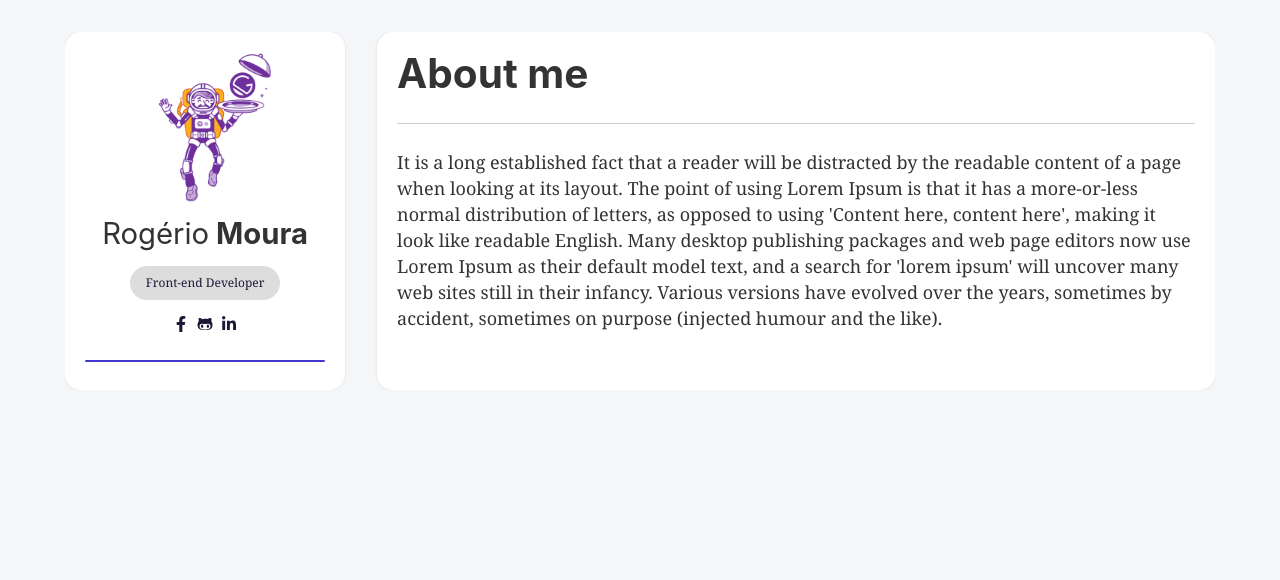
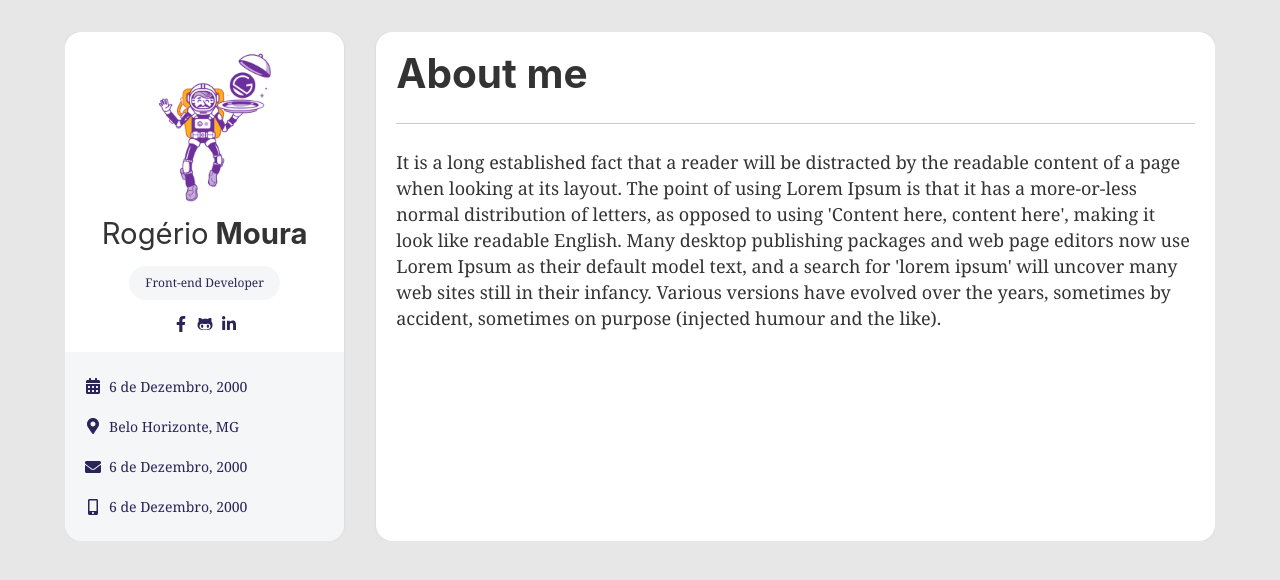
Before and after one commit to roger067/My-Portfolio, a Gatsby site: page / in a window 1280 px wide. Built offline with nearby package versions, Linux system fonts and the light colour scheme; Gatsby itself is replaced by a stand-in of ours.

Commit message:
adding some icons

```diff
--- a/src/components/header.js
+++ b/src/components/header.js
@@ -6,6 +6,12 @@ import {
   faGithubAlt,
   faLinkedinIn,
 } from "@fortawesome/free-brands-svg-icons"
+import {
+  faCalendarAlt,
+  faMapMarkerAlt,
+  faEnvelope,
+  faMobileAlt,
+} from "@fortawesome/free-solid-svg-icons"
 
 const Header = () => (
   <div className="sidebar">
@@ -20,7 +26,24 @@ const Header = () => (
         <FontAwesomeIcon icon={faGithubAlt} />
         <FontAwesomeIcon icon={faLinkedinIn} />
       </div>
-      <div className="divisor" />
+      <div className="info-bottom">
+        <div className="info-line">
+          <FontAwesomeIcon icon={faCalendarAlt} />
+          <span>6 de Dezembro, 2000</span>
+        </div>
+        <div className="info-line">
+          <FontAwesomeIcon icon={faMapMarkerAlt} />
+          <span>Belo Horizonte, MG</span>
+        </div>
+        <div className="info-line">
+          <FontAwesomeIcon icon={faEnvelope} />
+          <span>6 de Dezembro, 2000</span>
+        </div>
+        <div className="info-line">
+          <FontAwesomeIcon icon={faMobileAlt} />
+          <span>6 de Dezembro, 2000</span>
+        </div>
+      </div>
     </div>
   </div>
 )
--- a/src/components/layout.scss
+++ b/src/components/layout.scss
@@ -7,7 +7,7 @@ body {
   margin: 0;
   -webkit-font-smoothing: antialiased;
   -moz-osx-font-smoothing: grayscale;
-  background: #f5f6f7;
+  background: #e7e7e7;
 }
 article,
 aside,
--- a/src/components/style.scss
+++ b/src/components/style.scss
@@ -1,5 +1,5 @@
-$grey: #dddddd;
-$dark_grey: #1b1938;
+$grey: #f5f6f7;
+$dark_grey: #292558;
 
 .container {
   display: flex;
@@ -13,7 +13,7 @@ $dark_grey: #1b1938;
   flex: 1 1 25%;
   background: #fff;
   border-radius: 16px;
-  padding: 20px;
+  padding: 20px 0 0;
 
   img {
     display: block;
@@ -49,11 +49,26 @@ $dark_grey: #1b1938;
     }
   }
 
-  .divisor {
-    height: 2px;
-    background: #4238ce;
-    border-radius: 8px;
-    margin: 8px 0;
+  .info-bottom {
+    background: $grey;
+    padding: 20px;
+    border-radius: 0 0 16px 16px;
+    text-align: left;
+
+    .info-line {
+      margin-bottom: 12px;
+      &:last-child {
+        margin-bottom: 0;
+      }
+      svg {
+        margin: 0 8px 0 0;
+      }
+      span {
+        font-size: 14px;
+        font-weight: 500;
+        color: $dark_grey;
+      }
+    }
   }
 }
 
```
